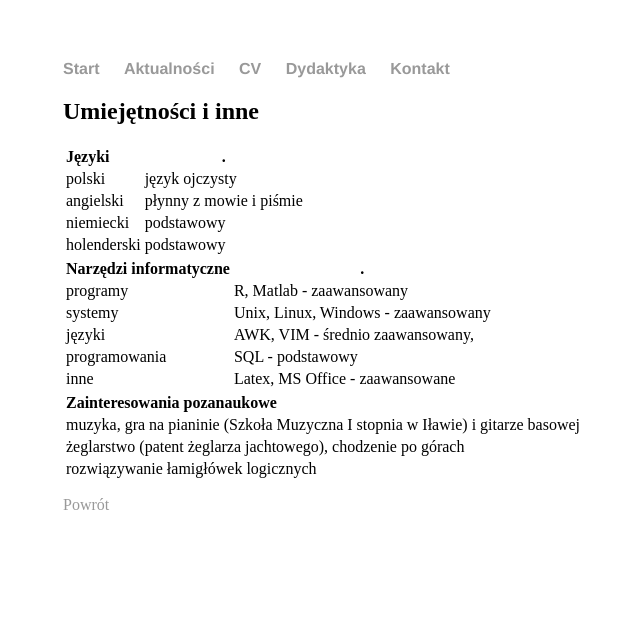
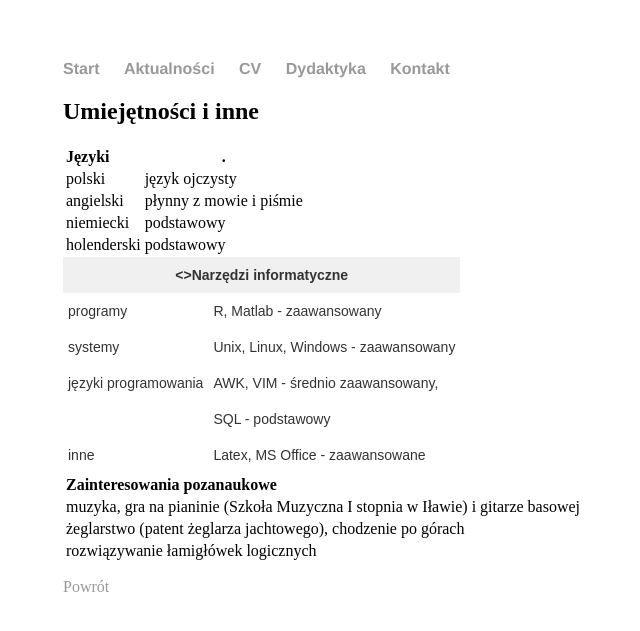
Before and after one commit to alicjaszabelska/alicjaszabelska.github.io, a Jekyll site: the page built from cv/umiejetnosci.md, in a window 1280 px wide. Shown: the top 631 px of the page, without its empty margins (129-769 px from the left). Built offline with Jekyll 4.4.1, drawn with Linux system fonts in a browser that asks for light colours.

Commit message:
Update umiejetnosci.md

```diff
--- a/cv/umiejetnosci.md
+++ b/cv/umiejetnosci.md
@@ -10,13 +10,38 @@ angielski	| płynny z mowie i piśmie
 niemiecki	| podstawowy
 holenderski	| podstawowy
 
-**Narzędzi informatyczne** | .
---- | ---
-programy | R, Matlab - zaawansowany
-systemy |	Unix, Linux, Windows - zaawansowany
-języki  | AWK, VIM - średnio zaawansowany,
-programowania | SQL - podstawowy
-inne | Latex, MS Office - zaawansowane
+<style type="text/css">
+.tg  {border-collapse:collapse;border-spacing:0;border-color:#ccc;border:none;}
+.tg td{font-family:Arial, sans-serif;font-size:14px;padding:10px 5px;overflow:hidden;word-break:normal;border-color:#ccc;color:#333;background-color:#fff;}
+.tg th{font-family:Arial, sans-serif;font-size:14px;font-weight:normal;padding:10px 5px;overflow:hidden;word-break:normal;border-color:#ccc;color:#333;background-color:#f0f0f0;}
+.tg .tg-9hbo{font-weight:bold;vertical-align:top}
+.tg .tg-yw4l{vertical-align:top}
+</style>
+<table class="tg">
+  <tr>
+    <th class="tg-9hbo" colspan="2"><>Narzędzi informatyczne</th>
+  </tr>
+  <tr>
+    <td class="tg-yw4l">programy</td>
+    <td class="tg-yw4l">R, Matlab - zaawansowany</td>
+  </tr>
+  <tr>
+    <td class="tg-yw4l">systemy</td>
+    <td class="tg-yw4l">Unix, Linux, Windows - zaawansowany</td>
+  </tr>
+  <tr>
+    <td class="tg-yw4l">języki programowania</td>
+    <td class="tg-yw4l">AWK, VIM - średnio zaawansowany,</td>
+  </tr>
+  <tr>
+    <td class="tg-yw4l"></td>
+    <td class="tg-yw4l">SQL - podstawowy</td>
+  </tr>
+  <tr>
+    <td class="tg-yw4l">inne</td>
+    <td class="tg-yw4l">Latex, MS Office - zaawansowane</td>
+  </tr>
+</table>
 
 **Zainteresowania pozanaukowe** |
 :--- |
```
